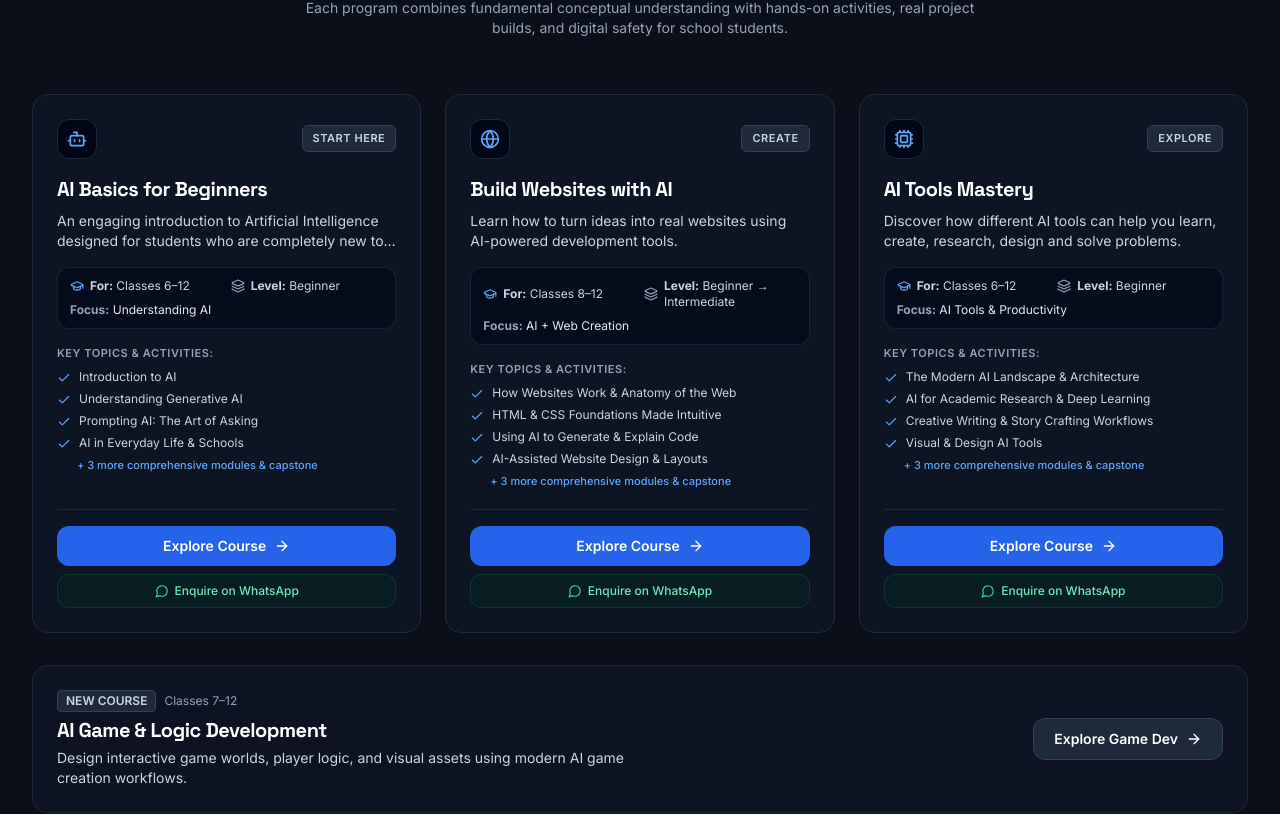
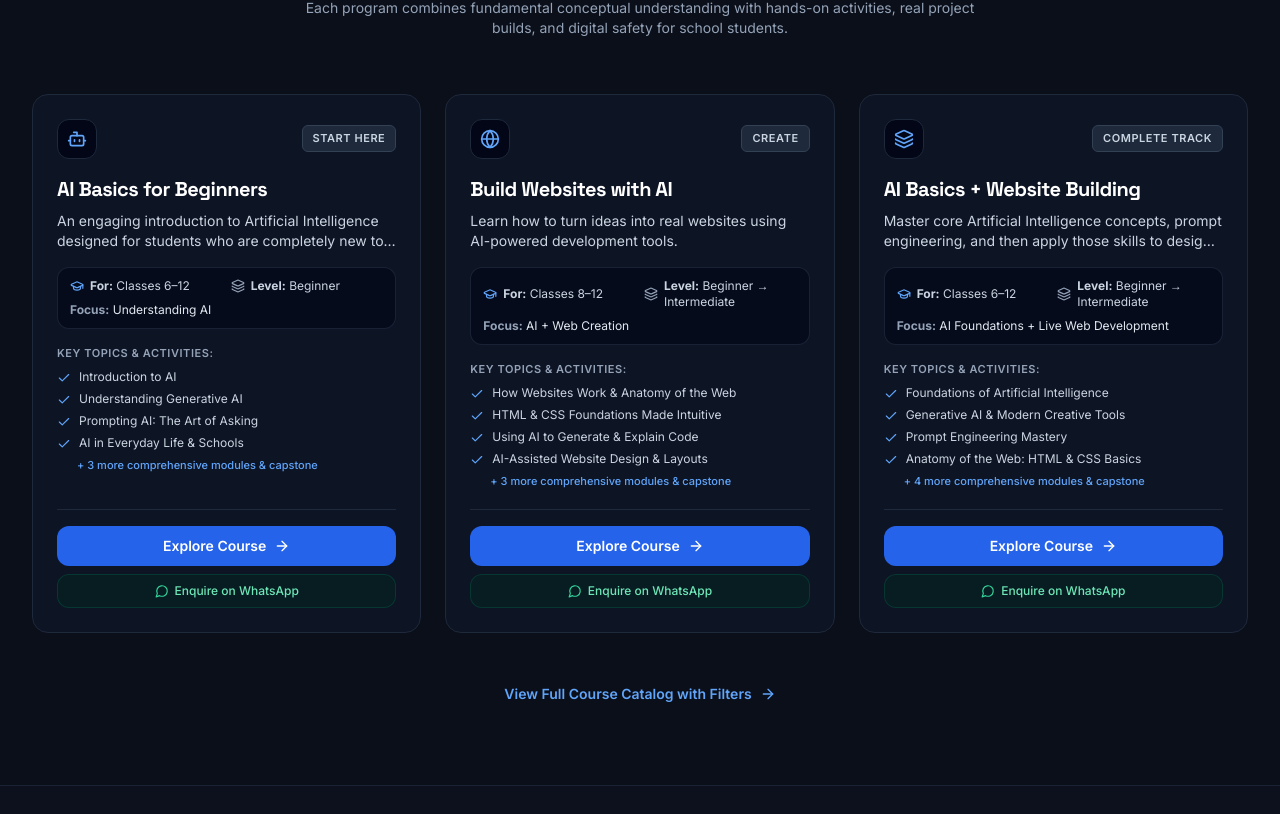
Before and after one commit to Sahithi-630/Bhumi_Institutions, a React (Vite) app: page / in a window 1280 px wide. Shown: the part 1993-2807 px from the top of the page. Built offline with nearby package versions, Linux system fonts and the light colour scheme.

Commit message:
Update courses: AI Basics for Beginners, Build Websites with AI, and AI Basics + Website Building

```diff
--- a/src/components/CourseCard.jsx
+++ b/src/components/CourseCard.jsx
@@ -3,8 +3,6 @@ import { Link } from 'react-router-dom';
 import {
   Bot,
   Globe,
-  Cpu,
-  Gamepad2,
   ArrowRight,
   Check,
   GraduationCap,
@@ -21,10 +19,8 @@ export default function CourseCard({ course, onOpenEnquiry }) {
         return <Bot className="w-5 h-5 text-blue-400" />;
       case 'build-websites-with-ai':
         return <Globe className="w-5 h-5 text-blue-400" />;
-      case 'ai-tools-mastery':
-        return <Cpu className="w-5 h-5 text-blue-400" />;
-      case 'ai-game-development':
-        return <Gamepad2 className="w-5 h-5 text-blue-400" />;
+      case 'ai-basics-website-building':
+        return <Layers className="w-5 h-5 text-blue-400" />;
       default:
         return <BookOpen className="w-5 h-5 text-blue-400" />;
     }
--- a/src/components/CourseComparison.jsx
+++ b/src/components/CourseComparison.jsx
@@ -27,15 +27,15 @@ export default function CourseComparison() {
       keyTakeaway: "A live published website created with HTML, CSS & AI coding tools.",
     },
     {
-      id: "ai-tools-mastery",
-      slug: "ai-tools-mastery",
-      title: "AI Tools Mastery",
+      id: "ai-basics-website-building",
+      slug: "ai-basics-website-building",
+      title: "AI Basics + Website Building",
       icon: Cpu,
-      bestFor: "Students who want to explore different AI applications.",
-      focus: "AI tools and productivity.",
+      bestFor: "Students wanting the full foundation to website creation pathway.",
+      focus: "Comprehensive AI & Web Building.",
       classes: "Classes 6–12",
-      idealStudent: "Wants to boost school research, presentations, writing, and design.",
-      keyTakeaway: "Mastery over 9 AI categories and multi-tool workflow pipelines.",
+      idealStudent: "Wants to learn how AI works and immediately build & publish real websites.",
+      keyTakeaway: "Complete mastery of AI prompting plus a live deployed capstone website.",
     }
   ];
 
--- a/src/data/courses.js
+++ b/src/data/courses.js
@@ -138,8 +138,8 @@ export const courses = [
     title: "Build Websites with AI",
     label: "CREATE",
     icon: "Globe",
-    color: "from-purple-600 to-indigo-700",
-    glowColor: "rgba(139, 92, 246, 0.4)",
+    color: "from-blue-600 to-indigo-700",
+    glowColor: "rgba(59, 130, 246, 0.4)",
     tagline: "Turn creative concepts into real, published websites using AI-assisted coding.",
     shortDescription: "Learn how to turn ideas into real websites using AI-powered development tools.",
     description: "Empower students to become digital creators rather than just consumers. Students learn how the web functions under the hood, how HTML & CSS work together, and how modern AI tools can generate, debug, and refine real code, culminating in a live published website they can share with family, teachers, and friends.",
@@ -266,279 +266,145 @@ export const courses = [
     ]
   },
   {
-    id: "ai-tools-mastery",
-    slug: "ai-tools-mastery",
-    title: "AI Tools Mastery",
-    label: "EXPLORE",
-    icon: "Cpu",
-    color: "from-cyan-500 via-blue-600 to-indigo-700",
-    glowColor: "rgba(6, 182, 212, 0.4)",
-    tagline: "Discover how AI tool categories power modern research, writing, design, and study habits.",
-    shortDescription: "Discover how different AI tools can help you learn, create, research, design and solve problems.",
-    description: "Instead of binding students to individual tools that change every month, this masterclass teaches students the durable mental models, categories, and practical workflows of the modern AI ecosystem. Students learn how to supercharge their academic research, visual presentations, storytelling, and study efficiency.",
+    id: "ai-basics-website-building",
+    slug: "ai-basics-website-building",
+    title: "AI Basics + Website Building",
+    label: "COMPLETE TRACK",
+    icon: "Layers",
+    color: "from-blue-600 via-indigo-600 to-blue-700",
+    glowColor: "rgba(59, 130, 246, 0.4)",
+    tagline: "The comprehensive journey: from fundamental AI principles to building and publishing live websites.",
+    shortDescription: "Master core Artificial Intelligence concepts, prompt engineering, and then apply those skills to design, code, and deploy real websites.",
+    description: "Our flagship comprehensive program combining conceptual AI foundations with hands-on web creation. Students begin by demystifying how artificial intelligence works, mastering precision prompt engineering, and discovering generative tools. They then translate that knowledge into real-world creation: writing HTML & CSS, using AI code assistants, styling responsive pages, and launching their own live websites on the internet.",
     targetClasses: "Classes 6–12",
     classGroups: ["6-7", "8-10", "11-12"],
-    level: "Beginner",
-    duration: "4 Weeks • 8 Interactive Sessions",
-    mode: "Interactive Lab Workshops",
-    focus: "AI Tools & Productivity",
-    prerequisites: "Comfortable browsing the internet and typing.",
-    certificate: "Official Bhumi Institutions AI Productivity & Multi-Tool Mastery Certificate",
-    skills: ["AI Tools", "Productivity", "Research", "Creativity", "Presentation"],
+    level: "Beginner → Intermediate",
+    duration: "8 Weeks • 16 Interactive Sessions",
+    mode: "Comprehensive Masterclass (Live Online + Lab)",
+    focus: "AI Foundations + Live Web Development",
+    prerequisites: "Zero coding or prior technical knowledge required.",
+    certificate: "Official Bhumi Institutions Master Certificate in AI Foundations & Web Development",
+    skills: ["AI Basics", "Prompting", "Web Development", "HTML & CSS", "AI Coding", "Deployment", "Digital Safety"],
     learningOutcomes: [
       {
         pillar: "Understand",
-        title: "The AI Tool Ecosystem",
-        description: "Master the overarching taxonomy of AI tools—from LLMs and image synthesizers to automated research and audio tools.",
-        icon: "Layers"
+        title: "AI & Web Fundamentals",
+        description: "Understand both machine learning principles and the anatomy of how web browsers, servers, and HTML/CSS work.",
+        icon: "Lightbulb"
       },
       {
         pillar: "Explore",
-        title: "9 Core Tool Categories",
-        description: "Gain hands-on familiarity across study, writing, research, image, presentation, video, design, coding, and productivity tools.",
-        icon: "Sliders"
+        title: "Prompting & AI Coding Tools",
+        description: "Master multi-modal prompt crafting, conversational AI workflows, and modern AI code generation assistants.",
+        icon: "Compass"
       },
       {
         pillar: "Create",
-        title: "Multi-Tool Workflows",
-        description: "Chain multiple AI tools together: research a topic → generate an outline → craft visuals → assemble a presentation.",
-        icon: "Workflow"
+        title: "A Complete Functional Website",
+        description: "Turn ideas into responsive, beautifully styled web pages, personal student portfolios, and interactive web projects.",
+        icon: "Layout"
       },
       {
         pillar: "Present",
-        title: "Critical Evaluation",
-        description: "Demonstrate high standards of truthfulness, originality, proper source citation, and ethical digital creation.",
-        icon: "CheckCircle2"
-      }
-    ],
-    toolCategories: [
-      { name: "AI Study Tools", desc: "Interactive explanation, practice problems, concept flashcards, and language practice." },
-      { name: "AI Writing Tools", desc: "Brainstorming outlines, drafting creative stories, editing grammar, and tone calibration." },
-      { name: "AI Research Tools", desc: "Exploring scientific discoveries, summarizing lengthy texts, and finding verifiable sources." },
-      { name: "AI Image Tools", desc: "Generating bespoke illustrations, concept art, book covers, and visual metaphors." },
-      { name: "AI Presentation Tools", desc: "Structuring pitch decks, designing slide layouts, and generating speaking talking points." },
-      { name: "AI Video Tools", desc: "Script-to-storyboard generation, avatar synthesis, and caption automation." },
-      { name: "AI Design Tools", desc: "Color palette harmonies, logo ideation, poster generation, and UI mockups." },
-      { name: "AI Coding Tools", desc: "Translating logic to code, debugging mistakes, and generating algorithm explanations." },
-      { name: "AI Productivity Tools", desc: "Task planning, study schedule optimization, and notes summarization." }
-    ],
-    curriculum: [
-      {
-        module: "Module 01",
-        title: "The Modern AI Landscape & Architecture",
-        topics: [
-          "Understanding why AI tools exist in categories",
-          "Input vs. Output: text-to-text, text-to-image, speech-to-text, multi-modal",
-          "The superpower of combining tools rather than relying on one"
-        ],
-        activity: "Mapping the student's weekly study routine to identify AI productivity opportunities"
-      },
-      {
-        module: "Module 02",
-        title: "AI for Academic Research & Deep Learning",
-        topics: [
-          "How to safely research complex school subjects with AI",
-          "Digesting difficult academic papers or dense chapters into clear analogies",
-          "Cross-checking AI statements against trusted encyclopedias and textbooks"
-        ],
-        activity: "Creating a comprehensive study dossier on a cutting-edge science topic"
-      },
-      {
-        module: "Module 03",
-        title: "Creative Writing & Story Crafting Workflows",
-        topics: [
-          "Overcoming blank-page anxiety with structured brainstorming",
-          "Character development, plot pacing, and dialogue polishing",
-          "Maintaining student voice and original creative authorship"
-        ],
-        activity: "Drafting an original sci-fi or historical fiction narrative with AI brainstorming"
-      },
-      {
-        module: "Module 04",
-        title: "Visual & Design AI Tools",
-        topics: [
-          "Prompt engineering for visual generation: lighting, style, composition, camera angles",
-          "Designing logos, educational posters, and school banners",
-          "Visual consistency across multiple generations"
-        ],
-        activity: "Designing a full visual brand identity for an imaginary futuristic school club"
-      },
-      {
-        module: "Module 05",
-        title: "Presentation & Multimedia Synthesis",
-        topics: [
-          "Transforming written outlines into structured slide decks",
-          "AI-assisted presentation design and public speaking notes",
-          "Exploring video scriptwriting and automated caption generation"
-        ],
-        activity: "Creating an engaging 5-slide interactive presentation deck on Climate Innovations"
-      },
-      {
-        module: "Module 06",
-        title: "Multi-Tool Capstone Workflow Project",
-        topics: [
-          "Chaining 4 tools together in a single pipeline",
-          "Refining, fact-checking, and styling the final output",
-          "Peer review and mentor guidance"
-        ],
-        activity: "Building a multi-media educational package (Report + Infographic + Slides)"
-      },
-      {
-        module: "Module 07",
-        title: "Showcase, Ethics & Future Horizons",
-        topics: [
-          "Presenting student capstone workflows to parents and peers",
-          "Ethical digital citizenship and future AI career trends",
-          "Course completion recognition"
-        ],
-        activity: "Live student presentation of their multi-tool workflow and certificate award"
-      }
-    ],
-    sampleProjects: [
-      {
-        title: "Multimedia Science Documentary Deck",
-        description: "A complete research report, slide deck, and visual diagrams explaining black holes or genetic engineering."
-      },
-      {
-        title: "Interactive Storybook with Custom Art",
-        description: "A 5-chapter illustrated book with storyline, character dialogues, and AI-assisted cover artwork."
-      },
-      {
-        title: "Personal AI Study Workflow System",
-        description: "A personalized study automation dashboard that creates chapter summaries and custom practice question sets."
-      }
-    ]
-  },
-  {
-    id: "ai-game-development",
-    slug: "ai-game-development",
-    title: "AI Game & Logic Development",
-    label: "NEW",
-    icon: "Gamepad2",
-    color: "from-amber-500 via-orange-600 to-red-600",
-    glowColor: "rgba(249, 115, 22, 0.4)",
-    tagline: "Build playable 2D games, logic puzzles, and interactive quests with AI assistance.",
-    shortDescription: "Design interactive game worlds, player logic, and visual assets using modern AI game creation workflows.",
-    description: "Featured as Bhumi Institutions' newest high-demand offering! Students channel their natural enthusiasm for gaming into foundational programming and logical thinking. With AI accelerating asset creation and code generation, students build genuine playable games.",
-    targetClasses: "Classes 7–12",
-    classGroups: ["8-10", "11-12"],
-    level: "Beginner → Intermediate",
-    duration: "6 Weeks • 12 Interactive Sessions",
-    mode: "Interactive Game Lab (Online & Hybrid)",
-    focus: "AI + Game Logic & Creative Coding",
-    prerequisites: "Enthusiasm for gaming and creative thinking; no prior coding required.",
-    certificate: "Official Bhumi Institutions Game Developer & AI Logic Certificate",
-    skills: ["Game Development", "Logic & Loops", "AI Sprites", "Interactive Storytelling", "Physics"],
-    learningOutcomes: [
-      {
-        pillar: "Understand",
-        title: "Game Architecture & Logic",
-        description: "Learn how the game loop works, how coordinates control movement, and how conditionals trigger game events.",
-        icon: "Binary"
-      },
-      {
-        pillar: "Explore",
-        title: "AI Asset & Sound Generation",
-        description: "Generate retro sprites, background textures, storyline dialogues, and sound effect concepts using AI prompt workflows.",
-        icon: "Image"
-      },
-      {
-        pillar: "Create",
-        title: "Playable 2D Web Games",
-        description: "Code player mechanics, scoreboards, enemy obstacles, powerups, and win/loss states with AI coding assistance.",
-        icon: "Gamepad"
-      },
-      {
-        pillar: "Present",
-        title: "Playtesting & Sharing",
-        description: "Host your game on a shareable link, conduct playtests with friends and parents, and present your game design choices.",
-        icon: "Trophy"
+        title: "Live Deployment & Demo Day",
+        description: "Publish your website to a live public URL, conduct peer review, and present your complete creation in the Bhumi Showcase.",
+        icon: "Share2"
       }
     ],
     curriculum: [
       {
         module: "Module 01",
-        title: "How Games Think: The Game Loop & Mechanics",
+        title: "Foundations of Artificial Intelligence",
         topics: [
-          "What makes a game fun: rules, goals, obstacles, and feedback",
-          "The core game loop: Update, Render, Repeat",
-          "Deconstructing classic arcade hits (Pong, Flappy Bird, Snake)"
+          "Demystifying AI: How machines recognize patterns and learn from data",
+          "AI in everyday life: recommendation engines, search, and voice assistants",
+          "Understanding the difference between traditional software and AI models"
         ],
-        activity: "Mapping game logic flowcharts on paper and in prompt prompts"
+        activity: "AI Detective: Auditing algorithms and smart technology around us"
       },
       {
         module: "Module 02",
-        title: "Generating Game Assets with AI",
+        title: "Generative AI & Modern Creative Tools",
         topics: [
-          "Prompting for 2D character sprites, backgrounds, and UI icons",
-          "Creating game sound effects and background ambiance using AI audio tools",
-          "Organizing game asset folders"
+          "How text and image generative models work under the hood",
+          "Exploring creative multi-modal AI generation safely and responsibly",
+          "Understanding hallucinations, bias, and truth verification"
         ],
-        activity: "Generating an original game protagonist, enemy sprite, and game over screen"
+        activity: "Creating your first AI-assisted concept art and character narrative"
       },
       {
         module: "Module 03",
-        title: "AI-Assisted Game Coding: Movement & Controls",
+        title: "Prompt Engineering Mastery",
         topics: [
-          "Arrow keys, WASD controls, touch input, and velocity",
-          "Using AI prompts to write smooth player movement code",
-          "Screen boundaries and collision detection"
+          "The science of prompt engineering: roles, context, and constraints",
+          "Iterative refinement: transforming vague ideas into precise outputs",
+          "Using AI as a personalized study and brainstorming partner"
         ],
-        activity: "Building a playable spaceship or character moving smoothly on screen"
+        activity: "Prompt Arena: Crafting the ultimate precision prompt system"
       },
       {
         module: "Module 04",
-        title: "Obstacles, Enemies & Score Logic",
+        title: "Anatomy of the Web: HTML & CSS Basics",
         topics: [
-          "Spawning randomized obstacles and collectibles",
-          "Tracking player scores, high scores, and health bars",
-          "Tuning game difficulty: speed ramps and level progression"
+          "How websites load on computers and mobile devices",
+          "HTML structure: headings, paragraphs, images, links, and buttons",
+          "CSS styling: colors, typography, layout hierarchy, and spacing"
         ],
-        activity: "Adding falling stars and dodging asteroids to the game world"
+        activity: "Building your first handcrafted webpage from scratch"
       },
       {
         module: "Module 05",
-        title: "Level Design & Interactive Story Dialogues",
+        title: "AI-Powered Code Generation & Layouts",
         topics: [
-          "Crafting branching story choices and NPC conversations with AI",
-          "Designing multi-stage levels with increasing challenges",
-          "Victory celebrations and game replay loops"
+          "Writing clear technical prompts to generate clean HTML & CSS",
+          "Asking AI to explain complex code and troubleshoot layout glitches",
+          "Responsive mobile design: Flexbox and Grid made simple"
         ],
-        activity: "Adding level 2 boss challenges and interactive victory text"
+        activity: "Using AI to generate a responsive multi-column feature section"
       },
       {
         module: "Module 06",
-        title: "Polishing, Debugging & Sound Integration",
+        title: "Building Your Capstone Project Website",
         topics: [
-          "Juice your game: screen shakes, particle trails, and sound triggers",
-          "Troubleshooting glitchy physics and jump behaviors with AI",
-          "Testing on mobile browsers vs. laptop keyboards"
+          "Planning an original student website: wireframing and structure",
+          "Assembling navigation, hero sections, project galleries, and contact forms",
+          "Pairing AI generation with human creative taste and polish"
         ],
-        activity: "Conducting peer playtesting sessions and recording feedback"
+        activity: "Developing all pages of your personalized capstone website"
       },
       {
         module: "Module 07",
-        title: "Game Showcase & Play Arcade",
+        title: "Debugging, Polishing & Deploying Live",
         topics: [
-          "Publishing your playable game on a live shareable URL",
-          "Creating a mini game poster and teaser pitch",
-          "The Bhumi Student Arcade Showcase with parents and peers"
+          "Finding and fixing layout bugs with AI assistance",
+          "Publishing to a free, secure live web host with your own shareable URL",
+          "Mobile browser verification and performance checks"
         ],
-        activity: "Live game demo festival where students play each other's creations"
+        activity: "Deploying your website live on the internet"
+      },
+      {
+        module: "Module 08",
+        title: "Final Showcase & Master Certification",
+        topics: [
+          "Presenting your live website and AI workflows to parents and peers",
+          "Reflecting on your learning curve and future technological horizons",
+          "Awarding the Bhumi Institutions Master Certificate"
+        ],
+        activity: "Live demo presentation and graduation ceremony"
       }
     ],
     sampleProjects: [
       {
-        title: "Space Dodger 2D Arcade",
-        description: "A fast-paced arcade game where players steer an AI-generated starship through planetary debris fields."
+        title: "Personal Student Portfolio Website",
+        description: "A complete, published personal portfolio showcasing academic achievements, creative projects, and future aspirations."
       },
       {
-        title: "Mythical Quest: Interactive Story RPG",
-        description: "A text-and-visual adventure game with branching decisions written with prompt engineering."
+        title: "Interactive AI Science & Knowledge Hub",
+        description: "An educational web portal featuring AI-assisted research explanations, diagrams, and responsive learning cards."
       },
       {
-        title: "Classroom Quiz Rush Game",
-        description: "A timed trivia dash game where players navigate questions generated from school science topics."
+        title: "School Club / Community Initiative Portal",
+        description: "A live multi-page website built for a school club, environmental initiative, or student campaign."
       }
     ]
   }
@@ -554,11 +420,10 @@ export const filterOptions = {
   skills: [
     { label: "All Skills", value: "all" },
     { label: "AI Basics", value: "AI Basics" },
-    { label: "AI Tools", value: "AI Tools" },
     { label: "Web Development", value: "Web Development" },
-    { label: "Game Development", value: "Game Development" },
-    { label: "Creativity", value: "Creativity" },
-    { label: "Productivity", value: "Productivity" }
+    { label: "Prompting", value: "Prompting" },
+    { label: "HTML & CSS", value: "HTML & CSS" },
+    { label: "AI Coding", value: "AI Coding" }
   ],
   levels: [
     { label: "All Levels", value: "all" },
--- a/src/data/testimonials.js
+++ b/src/data/testimonials.js
@@ -20,7 +20,7 @@ export const testimonials = [
     quote: "As a parent, what impressed me most was the strong emphasis on ethics, safety, and using AI responsibly for school research rather than taking shortcuts. Highly structured and reassuring program.",
     author: "Parent of Class 10 Student",
     relation: "Parent Testimonial",
-    badge: "AI Tools Mastery",
+    badge: "AI Basics + Website Building",
     initials: "SM"
   }
 ];
--- a/src/pages/HomePage.jsx
+++ b/src/pages/HomePage.jsx
@@ -13,7 +13,7 @@ import TestimonialsSection from '../components/TestimonialsSection';
 import FAQAccordion from '../components/FAQAccordion';
 import CTASection from '../components/CTASection';
 import { courses } from '../data/courses';
-import { Sparkles, ArrowRight } from 'lucide-react';
+import { ArrowRight } from 'lucide-react';
 
 export default function HomePage({ onOpenEnquiry }) {
   return (
@@ -52,38 +52,10 @@ export default function HomePage({ onOpenEnquiry }) {
 
           {/* Courses Grid */}
           <div className="grid grid-cols-1 md:grid-cols-2 lg:grid-cols-3 gap-6">
-            {courses.slice(0, 3).map((course) => (
+            {courses.map((course) => (
               <CourseCard key={course.id} course={course} onOpenEnquiry={onOpenEnquiry} />
             ))}
           </div>
-
-          {/* 4th Course Banner: Clean & Grounded */}
-          {courses.length > 3 && (
-            <div className="mt-8 p-6 rounded-2xl bg-slate-900/60 border border-slate-800 flex flex-col sm:flex-row items-center justify-between gap-6 text-left">
-              <div>
-                <div className="flex items-center gap-2 mb-1">
-                  <span className="px-2 py-0.5 rounded bg-slate-800 text-slate-300 font-semibold text-xs border border-slate-700">
-                    NEW COURSE
-                  </span>
-                  <span className="text-xs text-slate-400">Classes 7–12</span>
-                </div>
-                <h3 className="font-heading font-bold text-xl text-white">
-                  {courses[3].title}
-                </h3>
-                <p className="text-slate-300 text-xs sm:text-sm mt-1 max-w-xl">
-                  {courses[3].shortDescription}
-                </p>
-              </div>
-
-              <Link
-                to={`/courses/${courses[3].slug}`}
-                className="shrink-0 inline-flex items-center gap-2 px-5 py-2.5 rounded-xl font-semibold text-xs sm:text-sm text-white bg-slate-800 hover:bg-slate-700 border border-slate-700 transition-colors"
-              >
-                <span>Explore Game Dev</span>
-                <ArrowRight className="w-4 h-4" />
-              </Link>
-            </div>
-          )}
 
           {/* Bottom Catalog Link */}
           <div className="mt-12 text-center">
```
